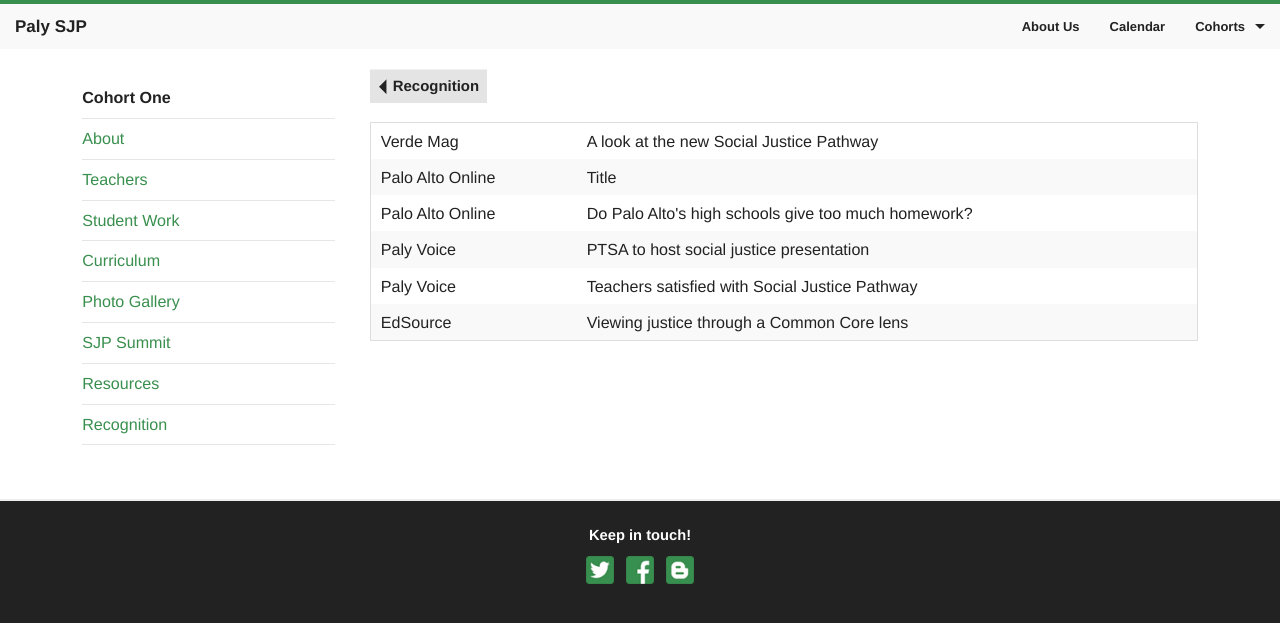
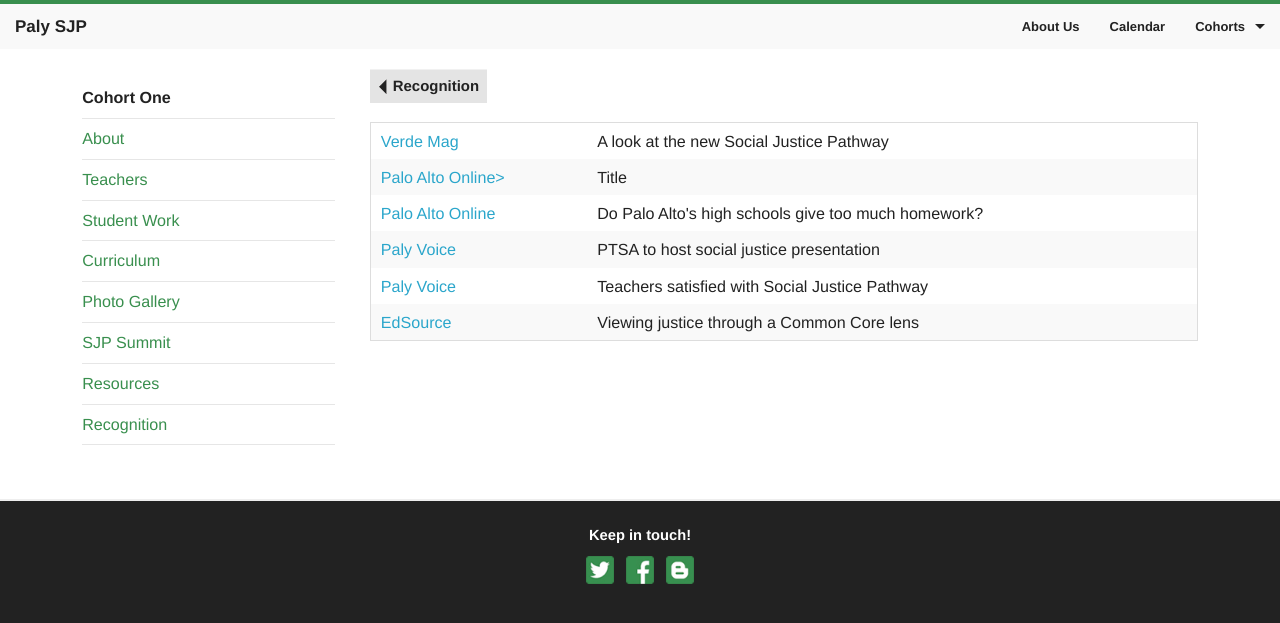
Before and after one commit to rafilong/palysjp-website, a Jekyll site: the page built from cohorts/one/recognition/online.html, in a window 1280 px wide. Shown: the top 623 px of the page. Built offline with Jekyll 4.4.1, drawn with Linux system fonts in a browser that asks for light colours; Markdown is read by kramdown in place of the engine named in the settings; some of the changed lines change nothing that is shown.

Commit message:
Added links to news pages

```diff
--- a/cohorts/one/recognition/online.html
+++ b/cohorts/one/recognition/online.html
@@ -11,27 +11,39 @@
 
 <table style="width:100%">
   <tr>
-    <td>Verde Mag</td>
+    <td>
+      <a href="http://xkcd.com">Verde Mag</a>
+    </td>
     <td>A look at the new Social Justice Pathway</td>
   </tr>
   <tr>
-    <td>Palo Alto Online</td>
+    <td>
+      <a href="#">Palo Alto Online></a>
+    </td>
     <td>Title</td>
   </tr>
   <tr>
-    <td>Palo Alto Online</td>
+    <td>
+      <a href="#">Palo Alto Online</a>
+    </td>
     <td>Do Palo Alto's high schools give too much homework?</td>
   </tr>
   <tr>
-  <td>Paly Voice</td>
-  <td>PTSA to host social justice presentation</td>
-</tr>
+    <td>
+      <a href="#">Paly Voice</a>
+    </td>
+    <td>PTSA to host social justice presentation</td>
+  </tr>
   <tr>
-    <td>Paly Voice</td>
+    <td>
+      <a href="#">Paly Voice</a>
+    </td>
     <td>Teachers satisfied with Social Justice Pathway</td>
   </tr>
   <tr>
-    <td>EdSource</td>
+    <td>
+      <a href="#">EdSource</a>
+    </td>
     <td>Viewing justice through a Common Core lens</td>
   </tr>
 </table>
```
